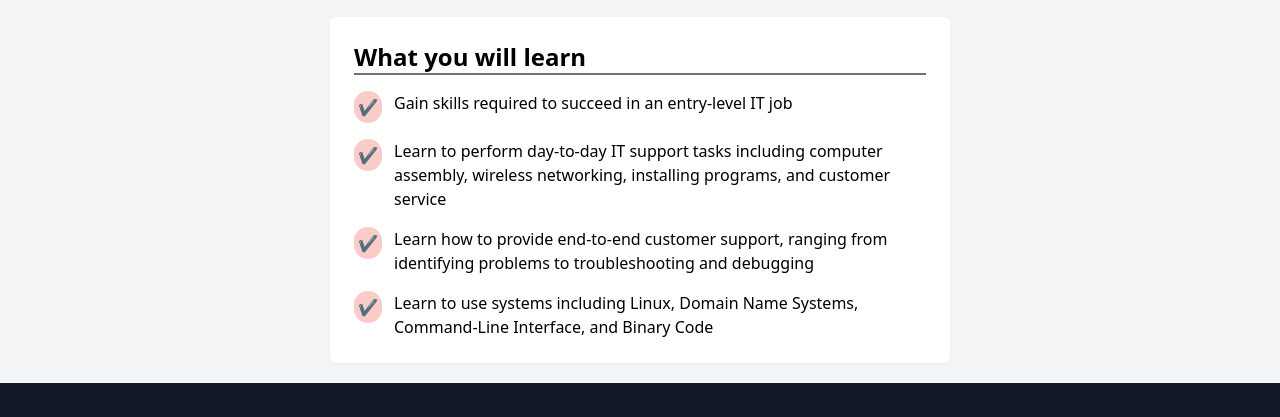
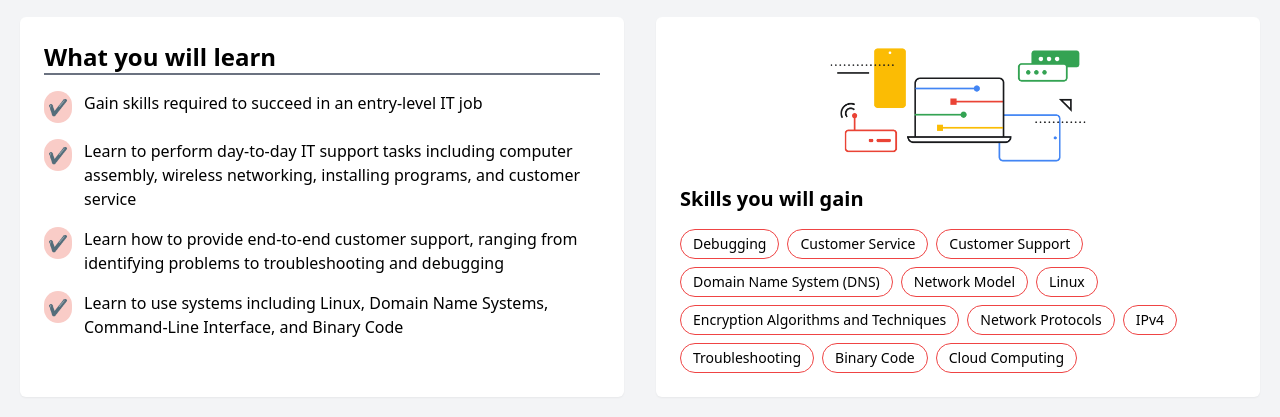
Before and after one commit to suraid12/assignment-recover, a website built with Vite: page index.html in a window 1280 px wide. Shown: the part 813-1230 px from the top of the page. Before the commit the page ends 1196 px from the top, so only its background shows below. Built offline with nearby package versions, Linux system fonts and the light colour scheme.

Commit message:
right  portion of page 2

```diff
--- a/index.html
+++ b/index.html
@@ -121,7 +121,28 @@
        </li>
      </ul>
    </div>
+ <!-- Right Section: Skills You Will Gain -->
+ <div class="bg-white p-6 rounded-md shadow-sm w-full lg:w-1/2">
+    <img src="Image/itpicture.png" alt="Skills Illustration" class="mb-4 w-full h-32 object-contain">
+    <h2 class="text-xl font-semibold mb-4">Skills you will gain</h2>
+    <div class="flex flex-wrap gap-2">
+      <!-- Skill Tags -->
+      <span class="border border-red-500 text-black text-sm px-3 py-1 rounded-full">Debugging</span>
+      <span class="border border-red-500 text-black text-sm px-3 py-1 rounded-full">Customer Service</span>
+      <span class="border border-red-500 text-black text-sm px-3 py-1 rounded-full">Customer Support</span>
+      <span class="border border-red-500 text-black text-sm px-3 py-1 rounded-full">Domain Name System (DNS)</span>
+      <span class="border border-red-500 text-black text-sm px-3 py-1 rounded-full">Network Model</span>
+      <span class="border border-red-500 text-black text-sm px-3 py-1 rounded-full">Linux</span>
+      <span class="border border-red-500 text-black text-sm px-3 py-1 rounded-full">Encryption Algorithms and Techniques</span>
+      <span class="border border-red-500 text-black text-sm px-3 py-1 rounded-full">Network Protocols</span>
+      <span class="border border-red-500 text-black text-sm px-3 py-1 rounded-full">IPv4</span>
+      <span class="border border-red-500 text-black text-sm px-3 py-1 rounded-full">Troubleshooting</span>
+      <span class="border border-red-500 text-black text-sm px-3 py-1 rounded-full">Binary Code</span>
+      <span class="border border-red-500 text-black text-sm px-3 py-1 rounded-full">Cloud Computing</span>
+    </div>
+  </div>
 
+</div>
 <script>
     const htmlTag = document.getElementById("htmlTag");
     document.getElementById("switch").addEventListener("click",function(){
```
